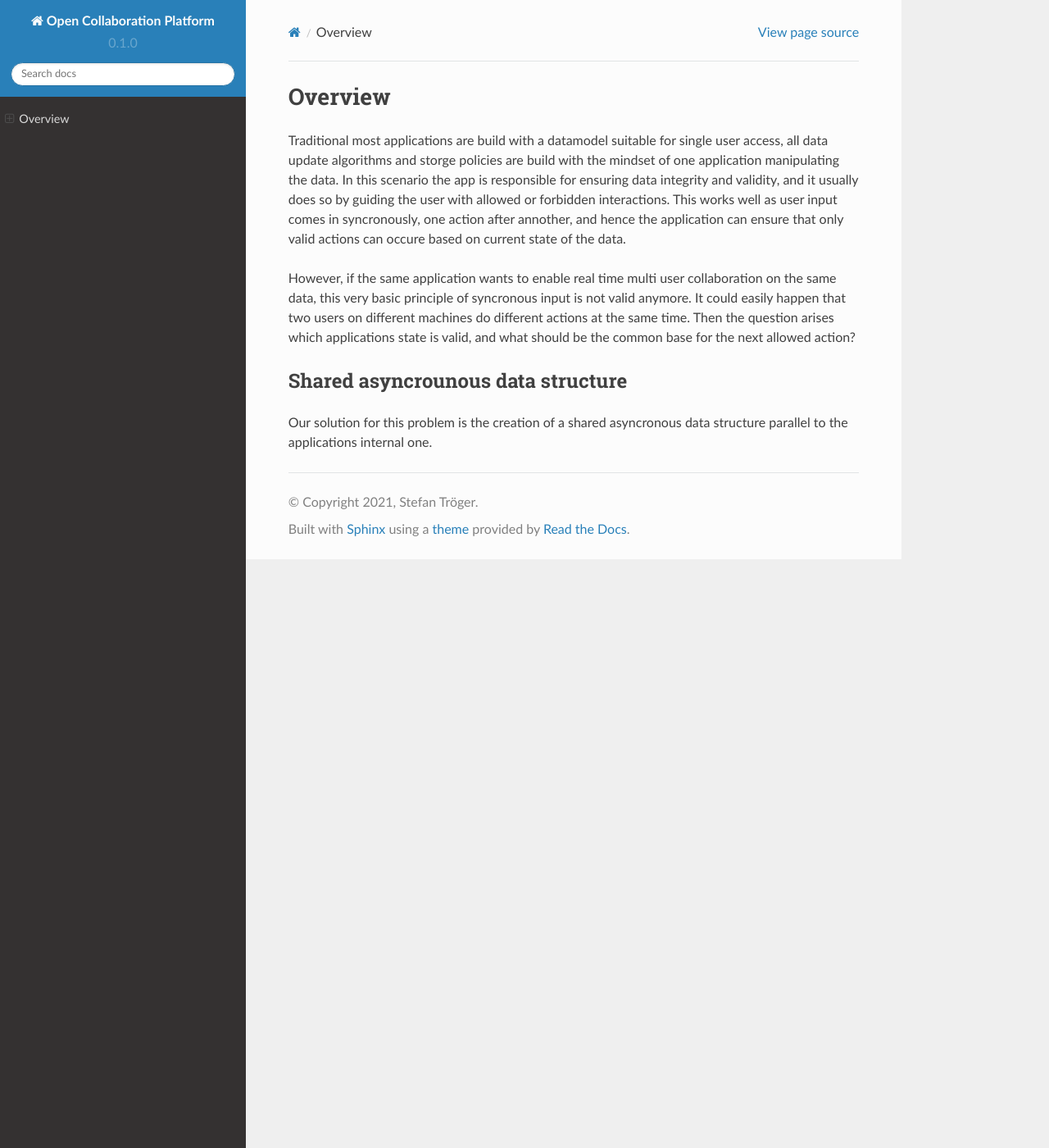
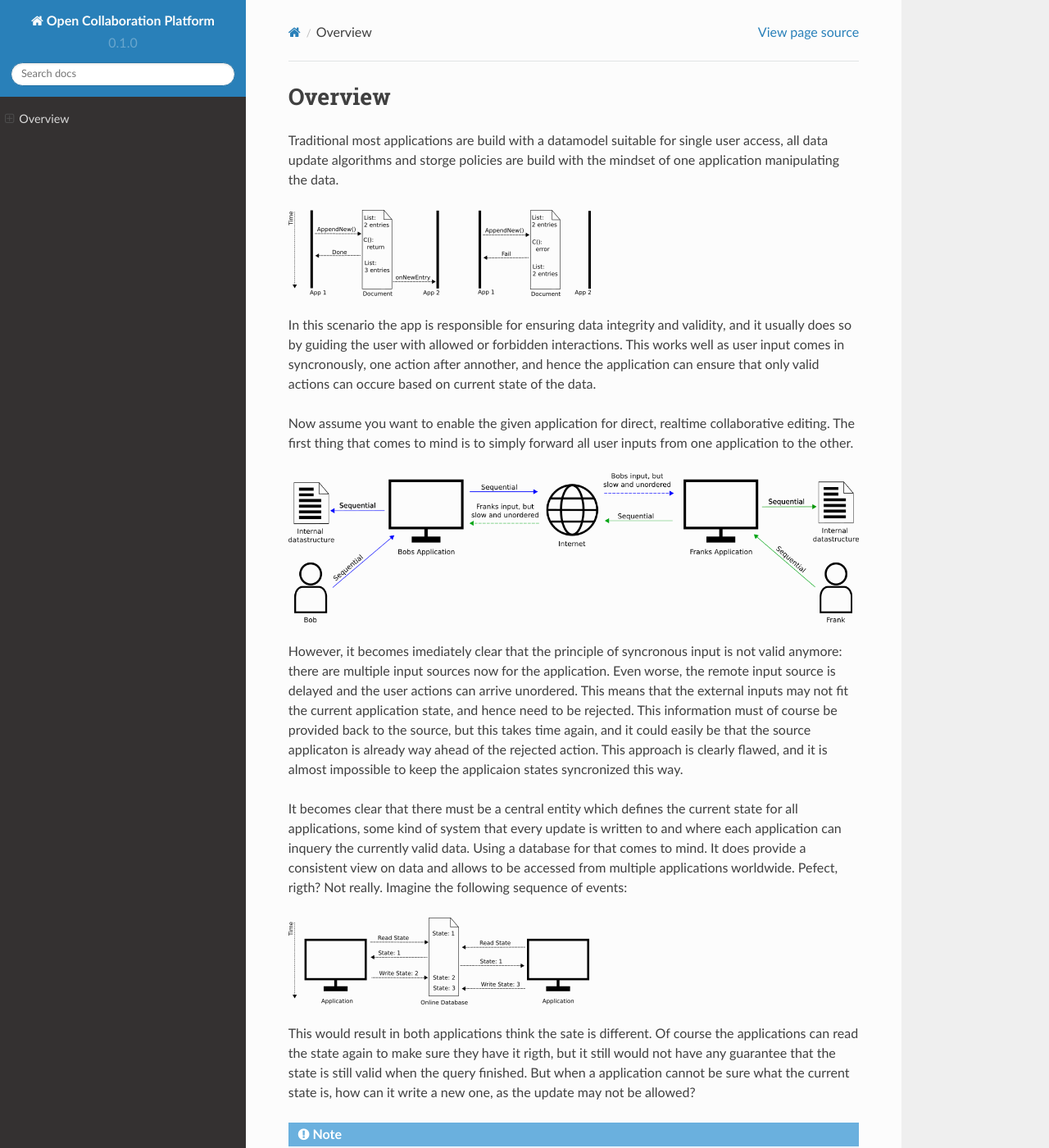
Before and after one commit to OpenCollaborationPlatform/OCP, a Sphinx documentation site: the page built from docs/source/overview.rst, in a window 1280 px wide and 1400 px high. Shown: the whole window at 82% size. Built offline with Sphinx 7.4.7 and the Read the Docs theme 2.0.0, drawn with Linux system fonts in a browser that asks for light colours; some of the changed text lies outside the part shown.

Commit message:
Add first paragraphs to overview

```diff
--- a/docs/source/conf.py
+++ b/docs/source/conf.py
@@ -15,15 +15,7 @@ extensions = [
     'sphinx.ext.duration',
     'sphinx.ext.doctest',
     'sphinx.ext.autodoc',
-    'sphinx.ext.autosummary',
-    'sphinx.ext.intersphinx',
 ]
-
-intersphinx_mapping = {
-    'python': ('https://docs.python.org/3/', None),
-    'sphinx': ('https://www.sphinx-doc.org/en/master/', None),
-}
-intersphinx_disabled_domains = ['std']
 
 templates_path = ['_templates']
 
--- a/docs/source/overview.rst
+++ b/docs/source/overview.rst
@@ -1,12 +1,65 @@
 Overview
 ========
 
-Traditional most applications are build with a datamodel suitable for single user access, all data update algorithms and storge policies are build with the mindset of one application manipulating the data. In this scenario the app is responsible for ensuring data integrity and validity, and it usually does so by guiding the user with allowed or forbidden interactions. This works well as user input comes in syncronously, one action after annother, and hence the application can ensure that only valid actions can occure based on current state of the data.
+Traditional most applications are build with a datamodel suitable for single user access, all data update algorithms and storge policies are build with the mindset of one application manipulating the data.
 
-However, if the same application wants to enable real time multi user collaboration on the same data, this very basic principle of syncronous input is not valid anymore. It could easily happen that two users on different machines do different actions at the same time. Then the question arises which applications state is valid, and what should be the common base for the next allowed action?
+|tradition_application|
+
+In this scenario the app is responsible for ensuring data integrity and validity, and it usually does so by guiding the user with allowed or forbidden interactions. This works well as user input comes in syncronously, one action after annother, and hence the application can ensure that only valid actions can occure based on current state of the data.
+
+Now assume you want to enable the given application for direct, realtime collaborative editing. The first thing that comes to mind is to simply forward all user inputs from one application to the other.
+
+|collaboration_application|
+
+However, it becomes imediately clear that the principle of syncronous input is not valid anymore: there are multiple input sources now for the application. Even worse, the remote input source is delayed and the user actions can arrive unordered. This means that the external inputs may not fit the current application state, and hence need to be rejected. This information must of course be provided back to the source, but this takes time again, and it could easily be that the source applicaton is already way ahead of the rejected action. This approach is clearly flawed, and it is almost impossible to keep the applicaion states syncronized this way.
+
+It becomes clear that there must be a central entity which defines the current state for all applications, some kind of system that every update is written to and where each application can inquery the currently valid data. Using a database for that comes to mind. It does provide a consistent view on data and allows to be accessed from multiple applications worldwide. Pefect, rigth? Not really. Imagine the following sequence of events:
+
+|database_problem|
+
+This would result in both applications think the sate is different. Of course the applications can read the state again to make sure they have it rigth, but it still would not have any guarantee that the state is still valid when the query finished. But when a application cannot be sure what the current state is, how can it write a new one, as the update may not be allowed?
+
+.. note:: Databases do not provide any way of informing about updates. So you need to inform the other aplications about your changes manually, which provides almost the same challenge of synchronisation and ordering as the state manipulation itself
+
+We can conclude that some verification logic is needed next to the database, that makes sure only valid writes occure and makes updates fail if invalid.
+
+.. |tradition_application| image:: ../images/traditional_application.png
+.. |collaboration_application| image:: ../images/collaborative_application_problem.png
+.. |database_problem| image:: ../images/database_problem.png
 
 
-Shared asyncrounous data structure
-----------------------------------
+Shared custom data and logic
+----------------------------
 
-Our solution for this problem is the creation of a shared asyncronous data structure parallel to the applications internal one.
+Our solution for this problem is a framework that lets you easily create custom datastructures, including all kinds of custom logic. You create the structure and logic needed for your application, OCP handles the syncronisation and data transfer across unlimited clients. They main building blocks you use are:
+
+* **Document**: A document is the container for all your custom types and logic. A document is basically your created database
+* **Data objects**: Objects are the main building block for a hirarchical data structure withi the document. There are predefined ones like Map and List, and from those you build your own objects by combining and cutomizing them.
+* **Properties**: Each provided object has properties that define its behaviour. You can also add your own, eihter for cutomisation of your code or for data storage
+* **Functions**: You code custom functions within your objects, which are callable from other objects and directly from your application
+* **Events**: Each provided object has a set of predefined events, like "onNewEntry" for a map, and you can even define your own events. You can define code within the objects that will be executed on event emitting, or listen for the events in your application
+
+See for example the following data structure:
+
+|custom_datastructure|
+
+This document provides you with a list that holds custom maps. You can add additional of those custom maps by calling MyMainObject.AppendNew(), remove entries, access them for manipulation etc.. Each entry in this list is a Map object, in our case with string keys and integer values. Of course they could be other types, and the values even annother be custom objects, further building your hirarchy. With this you are extremely flexible building a data layout to your needs.
+
+Now to the logic: The main object has a function which is called when event D is emitted. This could for example be the "onNewEntry" event of the list. The function is than called, and could check if it is ok to create a new entry based on all available data. If yes, fine, if not it can raise an error and the whole update fails. See here for comparison the timelines for a successfull and a failing update of the shown document:
+
+|document_update|
+
+With this tool at your hand you are able to create a datastructure that is shared by all applications that want to edit a given document. When the user does a editing action, you write it to your internal datastructure as usual, no changes there. Additional you than try to replicate this change on the shared document. If successfull, you go on. If failed, you can inform the user and restore the initial state (which you can read from the document)
+
+.. |custom_datastructure| image:: ../images/custom_data_structure.png
+.. |document_update| image:: ../images/document_update.png
+
+
+
+Datastructure Markup Language
+-----------------------------
+
+
+
+Peer to Peer setup
+------------------
```
Also changed, not shown: docs/source/api.rst (deleted, +0 -7 lines), docs/images/collaborative_application_problem.png (added), docs/images/collaborative_application_problem.svg (added), docs/images/custom_data_structure.png (added), docs/images/cutom_data_structure.svg (added), docs/images/database_problem.png (added), docs/images/database_problem.svg (added), docs/images/document_update.png (added), docs/images/document_update.png.png (added), docs/images/document_update.svg (added), docs/images/traditional_application.png (added), docs/images/traditional_application.svg (added).
